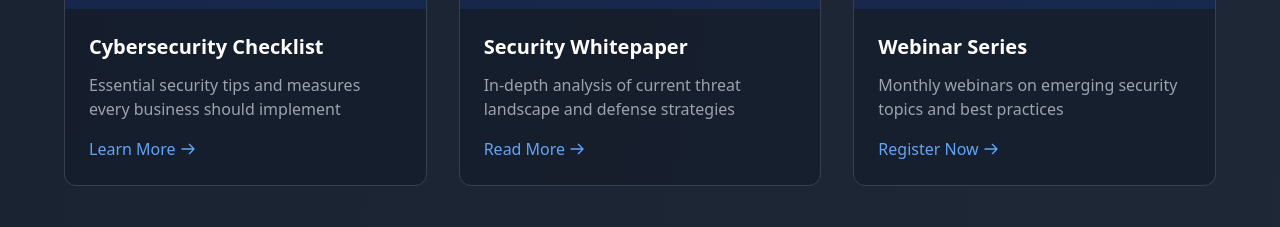
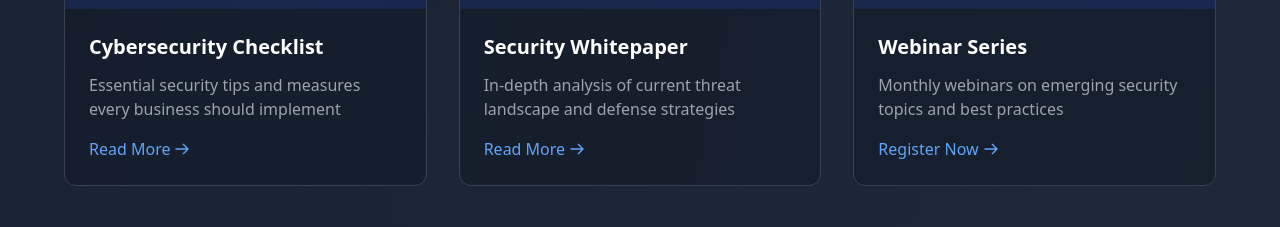
Before and after one commit to sentinellink/sentinel-link, a Next.js app: page / in a window 1280 px wide. Shown: the part 4620-4847 px from the top of the page. Built offline with nearby package versions, Linux system fonts and the light colour scheme.

Commit message:
Update index.js

```diff
--- a/pages/index.js
+++ b/pages/index.js
@@ -436,7 +436,7 @@ export default function Home() {
                 <h3 className="text-xl font-bold mb-3">Cybersecurity Checklist</h3>
                 <p className="text-gray-400 mb-4">Essential security tips and measures every business should implement</p>
                 <a href="https://sentinellink.substack.com/notes" className="text-blue-400 hover:text-blue-300 font-medium inline-flex items-center">
-                  Learn More
+                  Read More
                   <svg xmlns="http://www.w3.org/2000/svg" className="h-4 w-4 ml-1" fill="none" viewBox="0 0 24 24" stroke="currentColor">
                     <path strokeLinecap="round" strokeLinejoin="round" strokeWidth={2} d="M14 5l7 7m0 0l-7 7m7-7H3" />
                   </svg>
@@ -453,7 +453,7 @@ export default function Home() {
               <div className="p-6">
                 <h3 className="text-xl font-bold mb-3">Security Whitepaper</h3>
                 <p className="text-gray-400 mb-4">In-depth analysis of current threat landscape and defense strategies</p>
-                <a href="#" className="text-blue-400 hover:text-blue-300 font-medium inline-flex items-center">
+                <a href="https://sentinellink.substack.com" className="text-blue-400 hover:text-blue-300 font-medium inline-flex items-center">
                   Read More
                   <svg xmlns="http://www.w3.org/2000/svg" className="h-4 w-4 ml-1" fill="none" viewBox="0 0 24 24" stroke="currentColor">
                     <path strokeLinecap="round" strokeLinejoin="round" strokeWidth={2} d="M14 5l7 7m0 0l-7 7m7-7H3" />
```
